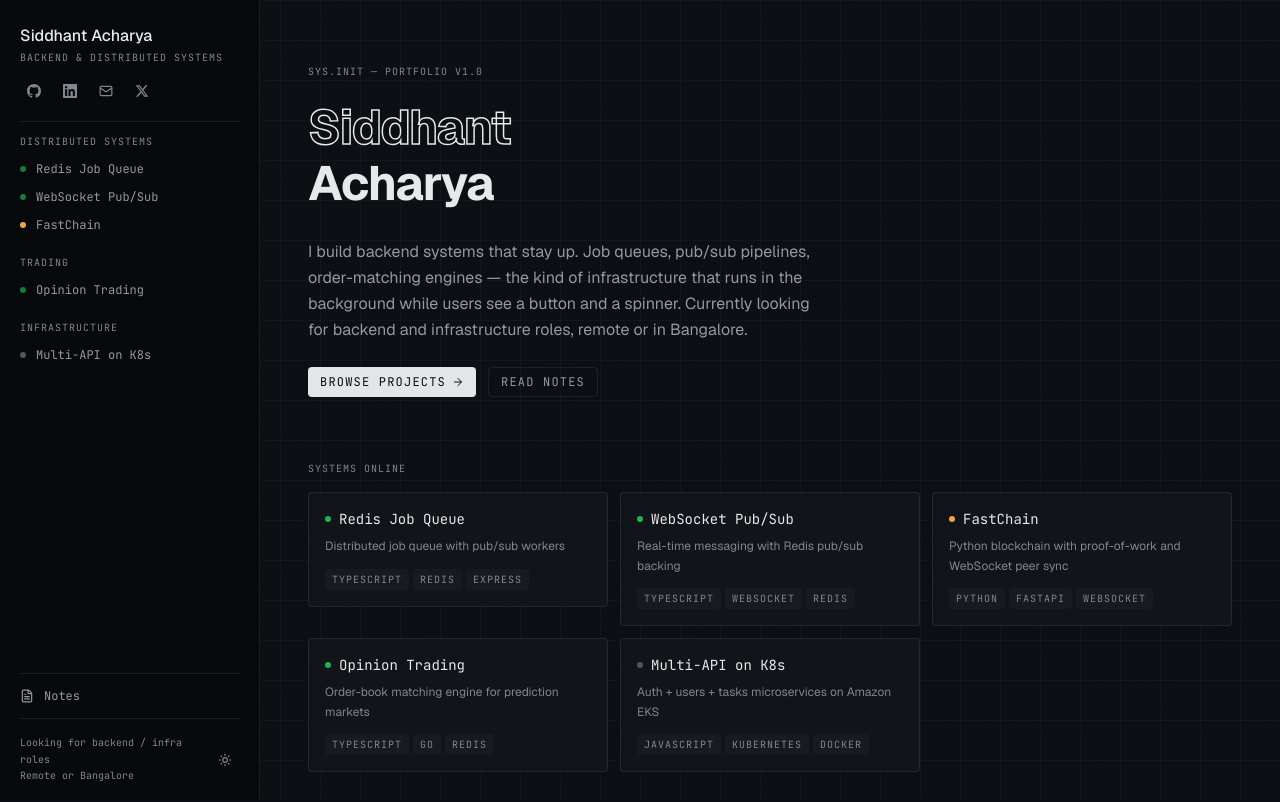
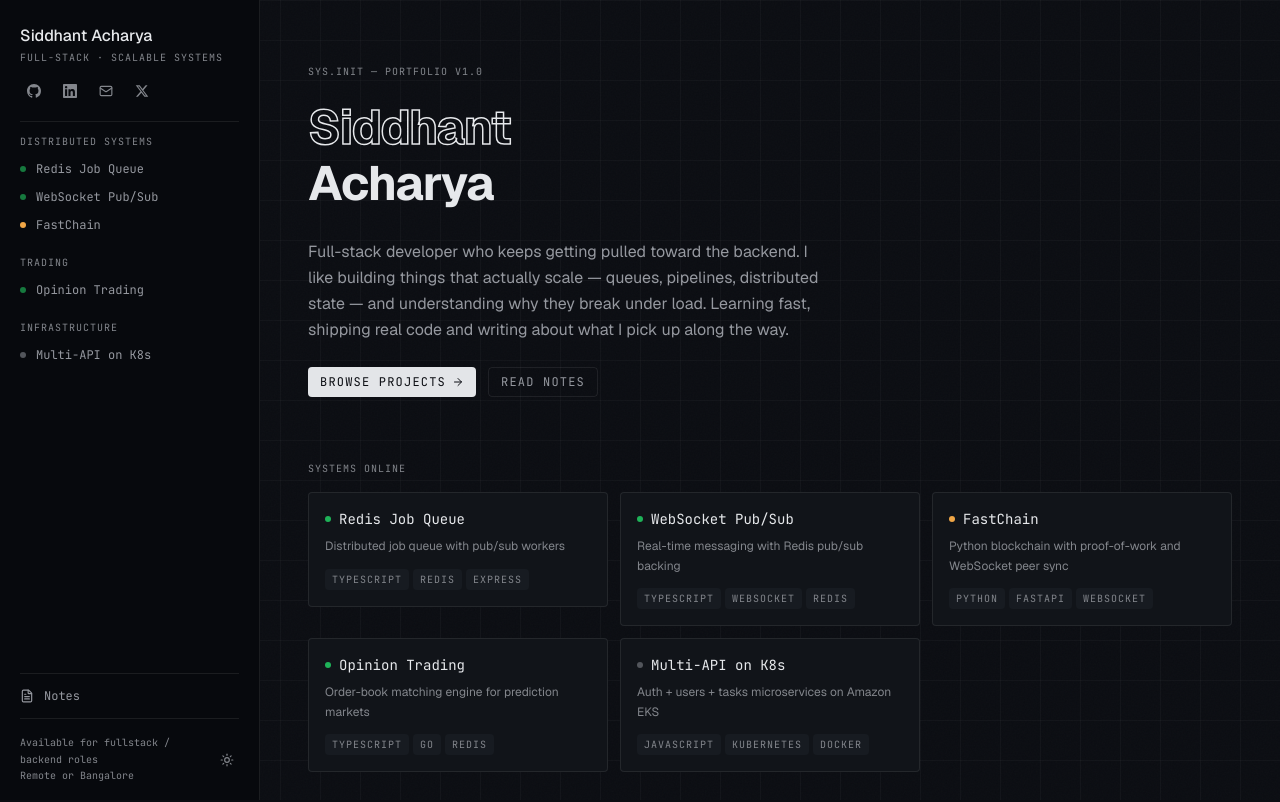
Before and after one commit to siddhu12980/Siddhanta-Acharya, a Next.js app: page / in a window 1280 px wide. Shown: the top 802 px of the page. Built offline with nearby package versions, Linux system fonts and the light colour scheme; no server answers.

Commit message:
feat: enhance landing page with GitHub stats integration and update personal descriptions

```diff
--- a/app/landing-client.tsx
+++ b/app/landing-client.tsx
@@ -10,6 +10,7 @@ import { TechIcon } from "@/components/ui/tech-icon";
 import type { ProjectFrontmatter, NoteFrontmatter } from "@/lib/content";
 import type { SkillCategory } from "@/lib/profile";
 import type { Certificate } from "@/lib/certificates";
+import type { GitHubStats } from "@/lib/github";
 
 // ── GitHub heatmap colors ──────────────────────────────────────
 const CONTRIB_COLORS = [
@@ -179,6 +180,7 @@ interface LandingPageClientProps {
   skills: SkillCategory[];
   certificates: Certificate[];
   contributions: number[][];
+  githubStats: GitHubStats;
 }
 
 export function LandingPageClient({
@@ -187,6 +189,7 @@ export function LandingPageClient({
   skills,
   certificates,
   contributions,
+  githubStats,
 }: LandingPageClientProps) {
   return (
     <div className="px-5 py-10 sm:px-8 sm:py-14 lg:px-12 lg:py-16">
@@ -216,10 +219,11 @@ export function LandingPageClient({
         className="max-w-lg mb-10 sm:mb-16"
       >
         <p className="text-sm sm:text-base leading-relaxed text-app-text-secondary">
-          I build backend systems that stay up. Job queues, pub/sub pipelines,
-          order-matching engines — the kind of infrastructure that runs in the
-          background while users see a button and a spinner. Currently looking
-          for backend and infrastructure roles, remote or in Bangalore.
+          Full-stack developer who keeps getting pulled toward the backend.
+          I like building things that actually scale — queues, pipelines,
+          distributed state — and understanding why they break under load.
+          Learning fast, shipping real code and writing
+          about what I pick up along the way.
         </p>
 
         <div className="mt-5 sm:mt-6 flex flex-wrap gap-3">
@@ -399,10 +403,10 @@ export function LandingPageClient({
           {/* GitHub stats */}
           <div className="mt-4 grid grid-cols-2 sm:grid-cols-4 gap-3">
             {[
-              { label: "Repos", value: "28" },
-              { label: "Stars", value: "64" },
-              { label: "Commits (yr)", value: "847" },
-              { label: "PRs merged", value: "132" },
+              { label: "Repos", value: String(githubStats.repos) },
+              { label: "Stars", value: String(githubStats.stars) },
+              { label: "Commits (yr)", value: String(githubStats.commitsThisYear) },
+              { label: "PRs merged", value: String(githubStats.prsMerged) },
             ].map((stat) => (
               <div
                 key={stat.label}
--- a/app/layout.tsx
+++ b/app/layout.tsx
@@ -79,8 +79,8 @@ export default async function RootLayout({
                 description: SITE_DESCRIPTION,
                 sameAs: [
                   "https://github.com/siddhu12980",
-                  "https://linkedin.com/in/siddhanta-acharya",
-                  "https://twitter.com/siddhu12980",
+                  "https://www.linkedin.com/in/siddhanta-acharya-1a2592284/",
+                  "https://x.com/AchSiddhanta",
                 ],
               }),
             }}
@@ -109,7 +109,7 @@ export default async function RootLayout({
                       <span className="text-app-text-muted">·</span>
                       <a href="https://linkedin.com/in/siddhanta-acharya" target="_blank" rel="noopener noreferrer" className="font-mono text-xs text-app-text-muted transition-colors hover:text-app-accent">LinkedIn</a>
                       <span className="text-app-text-muted">·</span>
-                      <a href="https://twitter.com/siddhu12980" target="_blank" rel="noopener noreferrer" className="font-mono text-xs text-app-text-muted transition-colors hover:text-app-accent">Twitter</a>
+                      <a href="https://x.com/AchSiddhanta" target="_blank" rel="noopener noreferrer" className="font-mono text-xs text-app-text-muted transition-colors hover:text-app-accent">Twitter</a>
                       <span className="text-app-text-muted">·</span>
                       <a href="mailto:dipendrabhatta.gdscfetju@gmail.com" className="font-mono text-xs text-app-text-muted transition-colors hover:text-app-accent">Email</a>
                     </div>
--- a/app/page.tsx
+++ b/app/page.tsx
@@ -1,11 +1,12 @@
 import type { Metadata } from "next";
 import { getAllProjects, getAllNotes } from "@/lib/content";
-import { SKILLS, generateContributions } from "@/lib/profile";
+import { SKILLS } from "@/lib/profile";
 import { getCertificates } from "@/lib/certificates";
+import { fetchGitHubData } from "@/lib/github";
 import { LandingPageClient } from "./landing-client";
 import { SITE_URL, SITE_NAME, SITE_DESCRIPTION } from "@/lib/seo";
 
-export const dynamic = "force-static";
+export const revalidate = 3600; // refresh every hour
 
 export const metadata: Metadata = {
   title: SITE_NAME,
@@ -23,12 +24,12 @@ export const metadata: Metadata = {
 };
 
 export default async function LandingPage() {
-  const [projects, notes, certificates] = await Promise.all([
+  const [projects, notes, certificates, github] = await Promise.all([
     getAllProjects(),
     getAllNotes(),
     getCertificates(),
+    fetchGitHubData(),
   ]);
-  const contributions = generateContributions();
 
   return (
     <LandingPageClient
@@ -36,7 +37,8 @@ export default async function LandingPage() {
       notes={notes.map((n) => ({ ...n.frontmatter, readingTime: n.readingTime }))}
       skills={SKILLS}
       certificates={certificates}
-      contributions={contributions}
+      contributions={github.contributions}
+      githubStats={github.stats}
     />
   );
 }
--- a/components/shell/sidebar.tsx
+++ b/components/shell/sidebar.tsx
@@ -84,7 +84,7 @@ function SidebarContent({
             Siddhant Acharya
           </h1>
           <p className="mt-0.5 font-mono text-[10px] uppercase tracking-widest text-app-text-muted">
-            Backend &amp; distributed systems
+            Full-stack · scalable systems
           </p>
         </Link>
 
@@ -182,7 +182,7 @@ function SidebarContent({
       {/* Footer */}
       <div className="flex items-center justify-between px-5 py-4">
         <p className="font-mono text-[10px] leading-relaxed text-app-text-muted">
-          Looking for backend / infra roles
+          Available for fullstack / backend roles
           <br />
           Remote or Bangalore
         </p>
--- /dev/null
+++ b/lib/github.ts
@@ -0,0 +1,111 @@
+const GITHUB_USERNAME = "siddhu12980";
+
+export interface GitHubStats {
+  repos: number;
+  stars: number;
+  commitsThisYear: number;
+  prsMerged: number;
+}
+
+export interface GitHubData {
+  contributions: number[][];
+  stats: GitHubStats;
+}
+
+const FALLBACK: GitHubData = {
+  contributions: generateFallbackContributions(),
+  stats: { repos: 0, stars: 0, commitsThisYear: 0, prsMerged: 0 },
+};
+
+function generateFallbackContributions(): number[][] {
+  const weeks: number[][] = [];
+  let seed = 42;
+  const rand = () => {
+    seed = (seed * 16807 + 0) % 2147483647;
+    return seed / 2147483647;
+  };
+  for (let w = 0; w < 52; w++) {
+    const week: number[] = [];
+    const boost = w > 35 ? 1.5 : w > 20 ? 1.0 : 0.6;
+    for (let d = 0; d < 7; d++) {
+      const r = rand();
+      week.push(r < 0.3 * boost ? 0 : r < 0.55 ? 1 : r < 0.75 ? 2 : r < 0.9 ? 3 : 4);
+    }
+    weeks.push(week);
+  }
+  return weeks;
+}
+
+function countToLevel(count: number): number {
+  if (count === 0) return 0;
+  if (count <= 3) return 1;
+  if (count <= 9) return 2;
+  if (count <= 19) return 3;
+  return 4;
+}
+
+export async function fetchGitHubData(): Promise<GitHubData> {
+  const token = process.env.GITHUB_TOKEN;
+  if (!token) return FALLBACK;
+
+  try {
+    const query = `
+      query {
+        user(login: "${GITHUB_USERNAME}") {
+          repositories(first: 100, ownerAffiliations: OWNER) {
+            totalCount
+            nodes { stargazerCount }
+          }
+          contributionsCollection {
+            totalCommitContributions
+            totalPullRequestContributions
+            contributionCalendar {
+              weeks {
+                contributionDays {
+                  contributionCount
+                }
+              }
+            }
+          }
+        }
+      }
+    `;
+
+    const res = await fetch("https://api.github.com/graphql", {
+      method: "POST",
+      headers: {
+        Authorization: `bearer ${token}`,
+        "Content-Type": "application/json",
+      },
+      body: JSON.stringify({ query }),
+      next: { revalidate: 3600 },
+    });
+
+    if (!res.ok) return FALLBACK;
+
+    const json = await res.json();
+    const user = json?.data?.user;
+    if (!user) return FALLBACK;
+
+    const repos = user.repositories.nodes as { stargazerCount: number }[];
+    const stars = repos.reduce((s: number, r: { stargazerCount: number }) => s + r.stargazerCount, 0);
+    const cc = user.contributionsCollection;
+
+    const contributions: number[][] = cc.contributionCalendar.weeks.map(
+      (week: { contributionDays: { contributionCount: number }[] }) =>
+        week.contributionDays.map((d: { contributionCount: number }) => countToLevel(d.contributionCount)),
+    );
+
+    return {
+      contributions,
+      stats: {
+        repos: user.repositories.totalCount,
+        stars,
+        commitsThisYear: cc.totalCommitContributions,
+        prsMerged: cc.totalPullRequestContributions,
+      },
+    };
+  } catch {
+    return FALLBACK;
+  }
+}
--- a/lib/profile.ts
+++ b/lib/profile.ts
@@ -6,9 +6,9 @@ export interface SkillCategory {
 }
 
 export const SKILLS: SkillCategory[] = [
-  { category: "Languages", items: ["TypeScript", "JavaScript", "Python", "Java", "Go", "SQL"] },
-  { category: "Backend", items: ["Node.js", "Express", "FastAPI", "Spring Boot", "GraphQL"] },
-  { category: "Infrastructure", items: ["Docker", "Kubernetes", "AWS", "Nginx", "GitHub Actions", "Terraform"] },
+  { category: "Languages", items: ["TypeScript", "JavaScript", "Python", "Go", "SQL"] },
+  { category: "Backend", items: ["Node.js", "Express", "FastAPI", "GraphQL"] },
+  { category: "Infrastructure", items: ["Docker", "Kubernetes", "AWS", "Nginx", "GitHub Actions"] },
   { category: "Data & Messaging", items: ["Redis", "PostgreSQL", "MongoDB", "WebSockets", "Kafka"] },
   { category: "Frontend", items: ["React", "Next.js", "Tailwind CSS"] },
 ];
```
